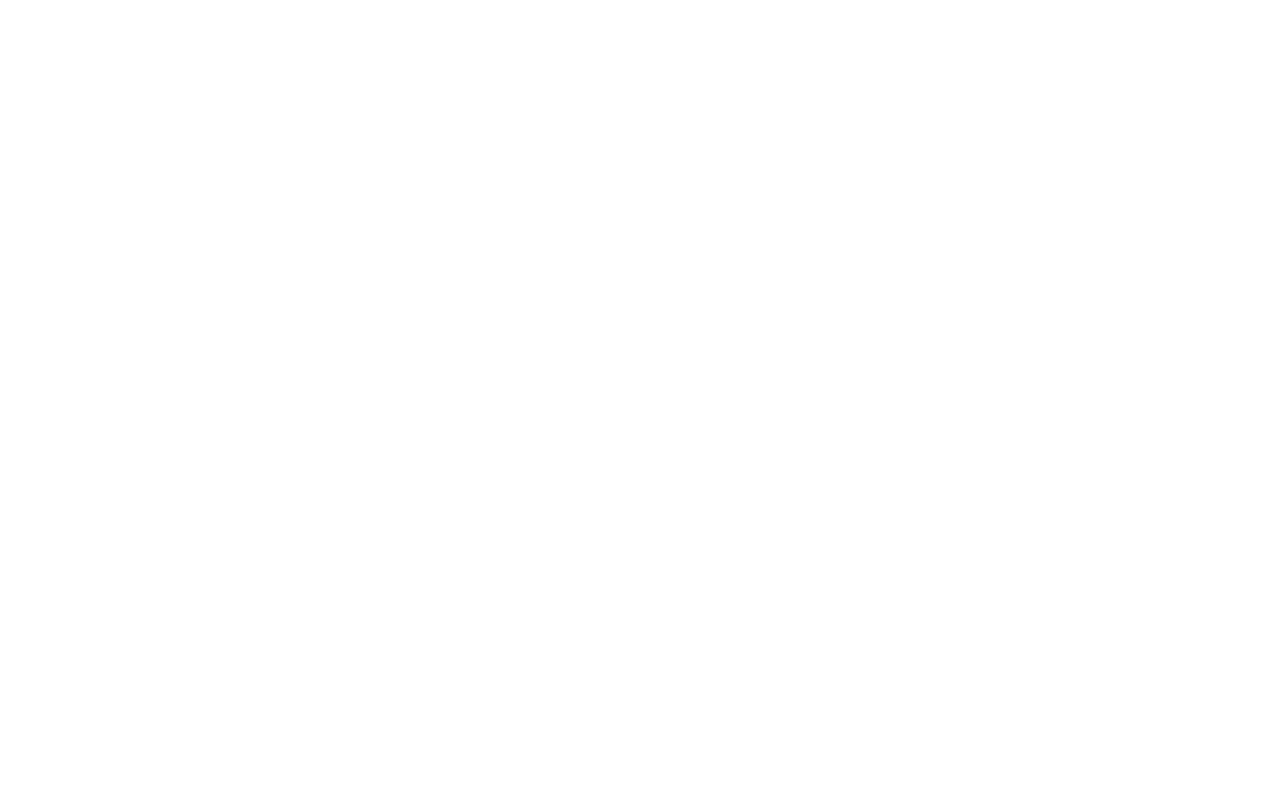
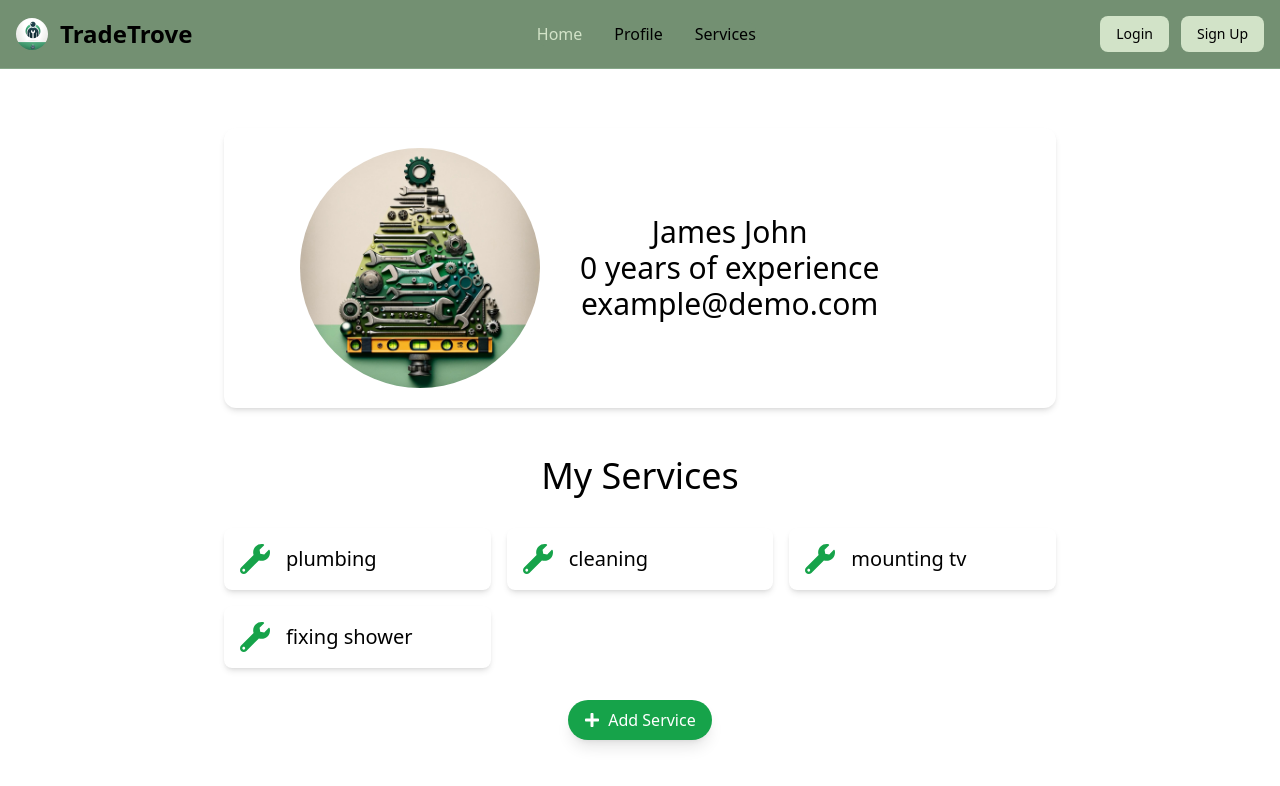
Before and after one commit to jaimalhi/TradeTrove, a React (Create React App) app in the folder frontend/: page /customer/services in a window 1280 px wide. Before the commit this address had no page. Shown: the top 786 px of the page. Built offline with nearby package versions, Linux system fonts and the light colour scheme; no server answers.

Commit message:
created template for customerservices

```diff
--- a/frontend/src/App.js
+++ b/frontend/src/App.js
@@ -5,16 +5,13 @@
 import Login from "./components/LoginPage/LoginPage";
 import LandingPage from "./components/LandingPage/LandingPage";
 import SignupPage from "./components/SignupPage/SignupPage";
+
 import ViewJobsPage from "./components/ViewJobsPage/ViewJobsPage";
 import TradieServicesPage from "./components/TradieServicesPage/TradieServicesPage";
 
-import {
-  BrowserRouter as Router,
-  Switch,
-  Route,
-  Routes,
-  Link,
-} from "react-router-dom";
+import CustomerServices from "./components/CustomerServices/CustomerServices";
+
+import { BrowserRouter as Router, Switch, Route, Routes, Link } from "react-router-dom";
 
 function App() {
    return (
@@ -23,14 +20,9 @@
             <Route path="/" element={[<Navbar />, <LandingPage />]}></Route>
             <Route path="/login" element={[<Navbar />, <Login />]}></Route>
             <Route path="/signUp" element={[<Navbar />, <SignupPage />]}></Route>
-        <Route
-          path="/tradieViewJobs"
-          element={[<Navbar />, <ViewJobsPage />]}
-        ></Route>
-        <Route
-          path="/tradieServicesPage"
-          element={[<Navbar />, <TradieServicesPage />]}
-        ></Route>
+            <Route path="/tradie/jobs" element={[<Navbar />, <ViewJobsPage />]}></Route>
+            <Route path="/tradie/services" element={[<Navbar />, <TradieServicesPage />]}></Route>
+            <Route path="/customer/services" element={[<Navbar />, <CustomerServices />]}></Route>
          </Routes>
       </Router>
    );
--- /dev/null
+++ b/frontend/src/components/CustomerServices/AddJobsBox.js
@@ -0,0 +1,55 @@
+import React, { useEffect, useState } from "react";
+import { IoIosCloseCircle } from "react-icons/io";
+import axios from "axios";
+
+const baseURL = "http://localhost:8080";
+
+const AddJobsBox = ({ onCloseButtonClicked }) => {
+   const [skillName, setSkillName] = useState("");
+
+   const handleSubmit = async (e) => {
+      try {
+         axios
+            .post(
+               `${baseURL}/api/tradies/addSkill`,
+               {
+                  data: skillName,
+               },
+               {
+                  withCredentials: true,
+               }
+            )
+            .then(() => {
+               console.log("received response");
+               onCloseButtonClicked();
+            });
+      } catch (error) {
+         console.log(`Error ${error}`);
+      }
+   };
+
+   const handleChange = async (e) => {
+      setSkillName(e.target.value);
+   };
+   return (
+      <div>
+         <IoIosCloseCircle onClick={onCloseButtonClicked} className="mb-3 w-7 h-7 text-red-600" />
+         <input
+            type="text"
+            placeholder="Add Task"
+            name="skillName"
+            onChange={handleChange}
+            value={skillName}
+         />
+         <div className="flex justify-center">
+            <button
+               onClick={handleSubmit}
+               className="bg-green-600 hover:bg-green-700 text-white font-bold py-2 px-4 rounded focus:outline-none focus:shadow-outline">
+               Submit
+            </button>
+         </div>
+      </div>
+   );
+};
+
+export default AddJobsBox;
--- /dev/null
+++ b/frontend/src/components/CustomerServices/CustomerServices.js
@@ -0,0 +1,87 @@
+import React, { useEffect, useState } from "react";
+import LandingImage from "../../Resources/Images/LandingImage.jpg";
+import { FaWrench, FaPlus } from "react-icons/fa";
+import AddJobsBox from "./AddJobsBox";
+import axios from "axios";
+
+const baseURL = "http://localhost:8080";
+
+function CustomerServices() {
+   const placeholderTradie = {
+      first_name: "James",
+      last_name: "John",
+      email: "example@demo.com",
+      passsword: "",
+      skills: ["plumbing", "cleaning", "mounting tv", "fixing shower"],
+      years_experience: "0",
+   };
+
+   const [tradieInfo, setTradieInfo] = useState(placeholderTradie);
+   const [showOverlay, setShowOverlay] = useState(false);
+
+   useEffect(() => {
+      try {
+         const response = axios
+            .get(`${baseURL}/api/tradies/jobs`, {
+               withCredentials: true,
+            })
+            .then((response) => {
+               setTradieInfo(response.data);
+            });
+      } catch (error) {
+         console.log("Error!");
+      }
+   }, [showOverlay]);
+
+   const addServiceButtonClicked = async () => {
+      setShowOverlay(true);
+   };
+
+   const onCloseButtonClicked = async () => {
+      setShowOverlay(false);
+   };
+
+   return (
+      <div>
+         <div className="p-24 mx-auto mt-8 max-w-screen-lg">
+            <div className="p-5 bg-white rounded-xl shadow-md flex flex-row items-center">
+               <img src={LandingImage} className="w-60 h-60 rounded-full ml-14" alt="job-image" />
+               <div className="flex flex-col justify-between ml-10">
+                  <p className="text-3xl text-center">
+                     {tradieInfo.first_name} {tradieInfo.last_name}
+                  </p>
+                  <p className="text-3xl text-center">
+                     {tradieInfo.years_experience} years of experience
+                  </p>
+                  <p className="text-3xl text-center">{tradieInfo.email}</p>
+               </div>
+            </div>
+            <h3 className="text-4xl text-center mt-12 mb-8">My Services</h3>
+            <ul className="grid grid-cols-1 md:grid-cols-2 lg:grid-cols-3 gap-4">
+               {tradieInfo.skills.map((service, index) => (
+                  <li key={index} className="bg-white shadow-md rounded-lg flex items-center p-4">
+                     <FaWrench className="text-green-600 mr-4" size={30} />
+                     <span className="text-xl">{service}</span>
+                  </li>
+               ))}
+            </ul>
+            <div className="flex justify-center mt-8">
+               <button
+                  className="flex items-center px-4 py-2 bg-green-600 text-white rounded-full shadow-lg hover:bg-green-800"
+                  onClick={addServiceButtonClicked}>
+                  <FaPlus className="mr-2" /> Add Service
+               </button>
+            </div>
+         </div>
+         {showOverlay && (
+            <div className="fixed top-0 left-0 w-full h-full flex items-center justify-center bg-gray-800 bg-opacity-75 z-50">
+               <div className="bg-white rounded-lg shadow-lg p-6 w-full max-w-lg">
+                  <AddJobsBox onCloseButtonClicked={onCloseButtonClicked} />
+               </div>
+            </div>
+         )}
+      </div>
+   );
+}
+
+export default CustomerServices;
--- a/frontend/src/components/LoginPage/LoginPage.js
+++ b/frontend/src/components/LoginPage/LoginPage.js
@@ -65,7 +65,7 @@
                .then((response) => {
                   console.log(response.data);
                   if (response.data === true) {
-                  navigate("/tradieViewJobs");
+                     navigate("/tradie/jobs");
                   } else {
                      console.log(response);
                      navigate("/");
--- a/frontend/src/components/Navbar/Navbar.js
+++ b/frontend/src/components/Navbar/Navbar.js
@@ -2,76 +2,64 @@
 import logoImage from "../../Resources/Images/logo.jpg";
 import { Link } from "react-router-dom";
 
+const listItems = {
+   home: 1,
+   services: 2,
+   profile: 3,
+};
+
 function Navbar() {
    return (
-     <nav class="bg-[#739072] dark:bg-[#4F6F52] fixed w-full z-20 top-0 start-0 border-b border-[#86A789] dark:border-[#D2E3C8]">
-       <div class="max-w-screen-xl flex flex-wrap items-center justify-between mx-auto p-4">
+      <nav className="bg-[#739072] dark:bg-[#4F6F52] fixed w-full z-20 top-0 start-0 border-b border-[#86A789] dark:border-[#D2E3C8]">
+         <div className="max-w-screen-xl flex flex-wrap items-center justify-between mx-auto p-4">
             <Link to="/">
-           <a class="flex items-center space-x-3 rtl:space-x-reverse">
-             <img
-               src={logoImage}
-               class="h-8 rounded-full"
-               alt="Flowbite Logo"
-             />
-             <span class="self-center text-2xl font-semibold whitespace-nowrap dark:text-white">
+               <span className="flex items-center space-x-3 rtl:space-x-reverse">
+                  <img src={logoImage} className="h-8 rounded-full" alt="Flowbite Logo" />
+                  <span className="self-center text-2xl font-semibold whitespace-nowrap dark:text-white">
                      TradeTrove
                   </span>
-           </a>
+               </span>
             </Link>
-         <div class="flex md:order-2 space-x-3 md:space-x rtl:space-x-reverse justify-between">
+            <div className="flex md:order-2 space-x-3 md:space-x rtl:space-x-reverse justify-between">
                <Link to="/login">
                   <button
                      type="button"
-               class="text-[#000000] bg-[#D2E3C8] hover:bg-[#86A789] focus:ring-4 focus:outline-none focus:ring-[#739072] font-medium rounded-lg text-sm px-4 py-2 text-center dark:bg-[#739072] dark:hover:bg-[#4F6F52] dark:focus:ring-[#D2E3C8]"
-             >
+                     className="text-[#000000] bg-[#D2E3C8] hover:bg-[#86A789] focus:ring-4 focus:outline-none focus:ring-[#739072] font-medium rounded-lg text-sm px-4 py-2 text-center dark:bg-[#739072] dark:hover:bg-[#4F6F52] dark:focus:ring-[#D2E3C8]">
                      Login
                   </button>
                </Link>
                <Link to="/signup">
                   <button
                      type="button"
-               class="text-[#000000] bg-[#D2E3C8] hover:bg-[#86A789] focus:ring-4 focus:outline-none focus:ring-[#739072] font-medium rounded-lg text-sm px-4 py-2 text-center dark:bg-[#739072] dark:hover:bg-[#4F6F52] dark:focus:ring-[#D2E3C8]"
-             >
+                     className="text-[#000000] bg-[#D2E3C8] hover:bg-[#86A789] focus:ring-4 focus:outline-none focus:ring-[#739072] font-medium rounded-lg text-sm px-4 py-2 text-center dark:bg-[#739072] dark:hover:bg-[#4F6F52] dark:focus:ring-[#D2E3C8]">
                      Sign Up
                   </button>
                </Link>
             </div>
             <div
-           class="items-center justify-between hidden w-full md:flex md:w-auto md:order-1"
-           id="navbar-sticky"
-         >
-           <ul class="flex flex-col p-4 md:p-0 mt-4 font-medium border border-[#86A789] rounded-lg bg-[#D2E3C8] md:space-x-8 rtl:space-x-reverse md:flex-row md:mt-0 md:border-0 md:bg-[#739072] dark:bg-[#4F6F52] md:dark:bg-[#4F6F52] dark:border-[#D2E3C8]">
+               className="items-center justify-between hidden w-full md:flex md:w-auto md:order-1"
+               id="navbar-sticky">
+               <ul className="flex flex-col p-4 md:p-0 mt-4 font-medium border border-[#86A789] rounded-lg bg-[#D2E3C8] md:space-x-8 rtl:space-x-reverse md:flex-row md:mt-0 md:border-0 md:bg-[#739072] dark:bg-[#4F6F52] md:dark:bg-[#4F6F52] dark:border-[#D2E3C8]">
                   <li>
                      <a
                         href="/"
-                 class="block py-2 px-3 text-[#000000] bg-[#D2E3C8] rounded md:bg-transparent md:text-[#D2E3C8] md:p-0 dark:text-[#D2E3C8]"
-                 aria-current="page"
-               >
+                        className="block py-2 px-3 text-[#000000] bg-[#D2E3C8] rounded md:bg-transparent md:text-[#D2E3C8] md:p-0 dark:text-[#D2E3C8]"
+                        aria-current="page">
                         Home
                      </a>
                   </li>
                   <li>
                      <a
                         href="#"
-                 class="block py-2 px-3 text-[#000000] rounded hover:bg-[#86A789] md:hover:bg-transparent md:hover:text-[#D2E3C8] md:p-0 dark:hover:text-[#D2E3C8] dark:text-white dark:hover:bg-[#4F6F52] md:dark:hover:bg-transparent dark:border-[#D2E3C8]"
-               >
-                 About
+                        className="block py-2 px-3 text-[#000000] rounded hover:bg-[#86A789] md:hover:bg-transparent md:hover:text-[#D2E3C8] md:p-0 dark:hover:text-[#D2E3C8] dark:text-white dark:hover:bg-[#4F6F52] md:dark:hover:bg-transparent dark:border-[#D2E3C8]">
+                        Profile
                      </a>
                   </li>
                   <li>
                      <a
                         href="/tradieServicesPage"
-                 class="block py-2 px-3 text-[#000000] rounded hover:bg-[#86A789] md:hover:bg-transparent md:hover:text-[#D2E3C8] md:p-0 dark:hover:text-[#D2E3C8] dark:text-white dark:hover:bg-[#4F6F52] md:dark:hover:bg-transparent dark:border-[#D2E3C8]"
-               >
+                        className="block py-2 px-3 text-[#000000] rounded hover:bg-[#86A789] md:hover:bg-transparent md:hover:text-[#D2E3C8] md:p-0 dark:hover:text-[#D2E3C8] dark:text-white dark:hover:bg-[#4F6F52] md:dark:hover:bg-transparent dark:border-[#D2E3C8]">
                         Services
-               </a>
-             </li>
-             <li>
-               <a
-                 href="#"
-                 class="block py-2 px-3 text-[#000000] rounded hover:bg-[#86A789] md:hover:bg-transparent md:hover:text-[#D2E3C8] md:p-0 dark:hover:text-[#D2E3C8] dark:text-white dark:hover:bg-[#4F6F52] md:dark:hover:bg-transparent dark:border-[#D2E3C8]"
-               >
-                 Contact
                      </a>
                   </li>
                </ul>
--- a/frontend/src/components/ViewJobsPage/JobsCard.js
+++ b/frontend/src/components/ViewJobsPage/JobsCard.js
@@ -7,8 +7,6 @@
    // const info = "I think there is something dead inside my faucet which is ruining my faucet experience."
    // const pincode = "V5A 1B2"
    // const date = "Sat, Feb 24"
-   //! Jobs should have visible attributes jid, trade_type, description, & location
-   //! location should be displayed using lat, long coordinates; ex. 49.282, 123.120
    const jobName = props.name;
    const info = props.info;
    const pincode = props.pincode;
--- a/frontend/src/components/ViewJobsPage/ViewJobsPage.js
+++ b/frontend/src/components/ViewJobsPage/ViewJobsPage.js
@@ -2,9 +2,6 @@
 import JobsCard from "./JobsCard";
 
 function ViewJobsPage() {
-   //! Jobs should have visible attributes jid, trade_type, description, & location
-   //! location should be displayed using lat, long coordinates; ex. 49.282, 123.120
-   //! Date is not required as it is not a attribute that exists in the database table
    const jobs = [
       {
          name: "Fix faucet",
```
Also changed, not shown: frontend/src/components/SignupPage/SignupPage.js (+4 -11 lines). Lines whose indentation alone changed are shown as unchanged.
